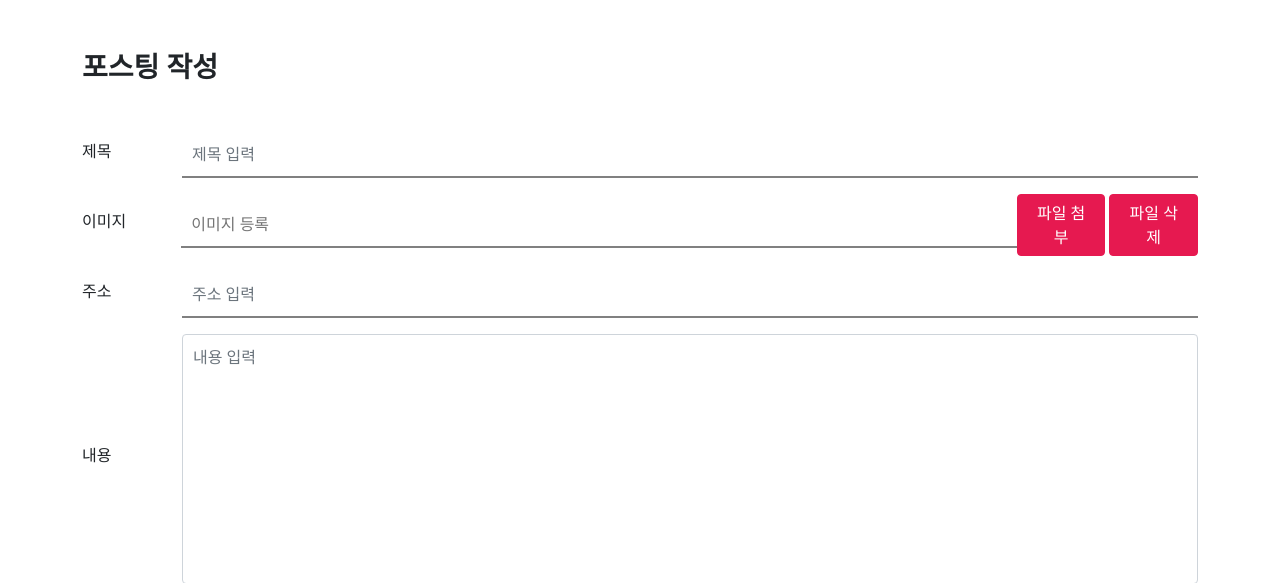
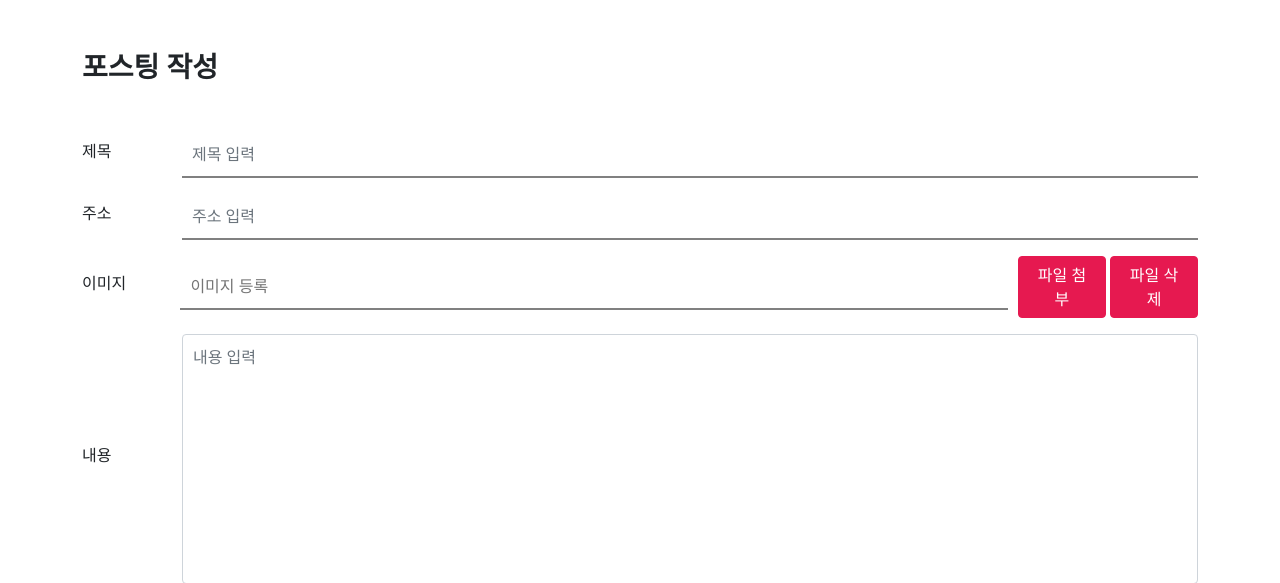
Before and after one commit to inno-1/yogi-eoddae, a Flask app: page /posting in a window 1280 px wide. Shown: the part 63-646 px from the top of the page. Run offline with Flask 2, Linux system fonts and the light colour scheme; some libraries are stand-ins or nearby versions; some web fonts are replaced.

Commit message:
인풋 순서

```diff
--- a/templates/posting.html
+++ b/templates/posting.html
@@ -74,20 +74,21 @@
                 <label class="form-label" for="title">제목</label>
                 <input type="text" class="form-control" id="title" value="{% if mode == 'edit' %}{{result.post.title}}{% endif %}" placeholder="제목 입력">
             </div>
+            <div class="form-group mb-3">
+                <label class="form-label" for="location">주소</label>
+                <input type="text" class="form-control" id="location" value="{% if mode == 'edit' %}{{result.post.location}}{% endif %}" placeholder="주소 입력">
+            </div>
             <div class="form-group file mb-3">
                 <span class="form-label">이미지</span>
                 <input type="text" class="custom-file-input" id="file-text" value="{% if mode == 'edit' %}{{result.post.origin_file_name}}{% endif %}" placeholder="이미지 등록" readonly>
                 <input type="file" id="file" accept="image/*">
-                <label class="btn btn-point me-1" for="file">파일 첨부</label>
+                <label class="btn btn-point me-1" for="file" style="margin-left: 10px">파일 첨부</label>
                 <a href="javascript:void(0)" id="file_delete_btn" class="btn btn-point">파일 삭제</a>
                 {% if mode == 'edit' %}
                     <input type="hidden" id="file_tmp" value="{{result.post.file}}"/>
                 {% endif %}
             </div>
-            <div class="form-group mb-3">
-                <label class="form-label" for="location">주소</label>
-                <input type="text" class="form-control" id="location" value="{% if mode == 'edit' %}{{result.post.location}}{% endif %}" placeholder="주소 입력">
-            </div>
+
             <div class="form-group mb-5">
                 <label class="form-label" for="content">내용</label>
                 <textarea class="form-control" id="content" placeholder="내용 입력">{% if mode == 'edit' %}{{result.post.content}}{% endif %}</textarea>
```
